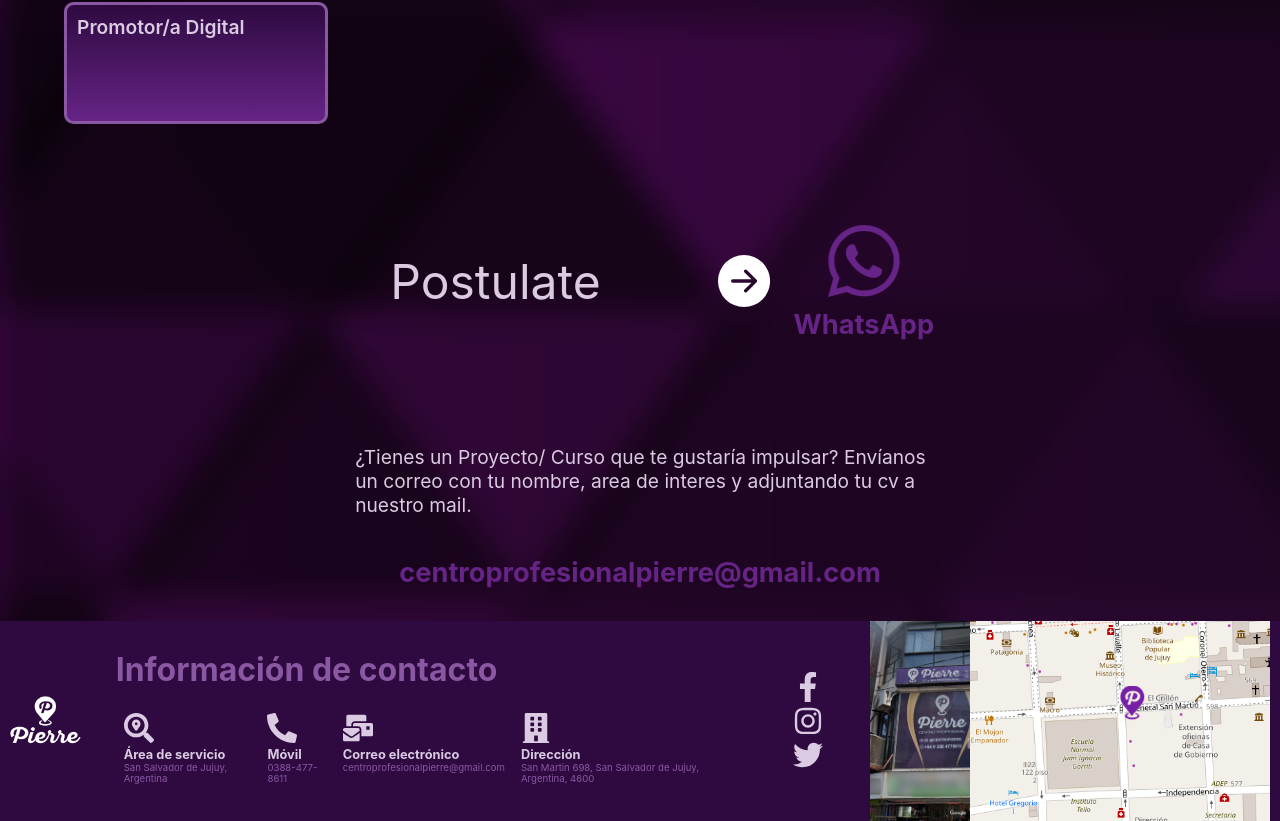
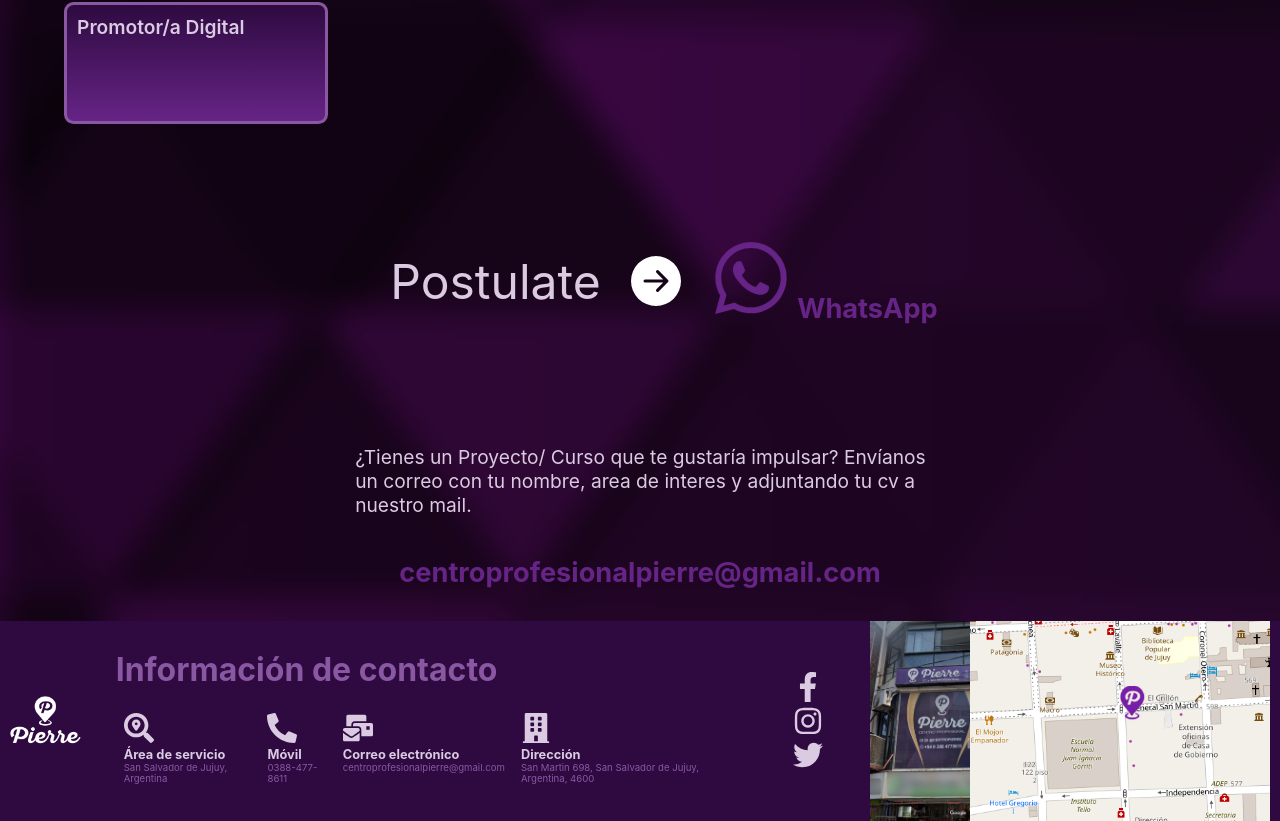
Before and after one commit to Lucasz-Niemiec/PierreLanding, a React (Create React App) app: page /Jobs in a window 1280 px wide. Shown: the part 1115-1936 px from the top of the page. Built offline with nearby package versions, Linux system fonts and the light colour scheme.

Commit message:
fixed links,and whats button

```diff
--- a/src/components/getInContact/getInContact.styled.js
+++ b/src/components/getInContact/getInContact.styled.js
@@ -47,7 +47,7 @@ export const ContinerLinks = styled.div`
 	font-size: 3em;
 	p {
 		font-size: 2em;
-		width: 90%;
+		width: fit-content;
 	}
 	a {
 		display: flex;
@@ -61,7 +61,6 @@ export const ContinerLinks = styled.div`
 	}
 	p {
 		font-size: 1em;
-		width: 90%;
 	}
 `;
 
@@ -80,5 +79,5 @@ export const Arrow = styled(BsFillArrowRightCircleFill)`
 	width: 90px;
 	height: 90px;
 	color: ${({ theme }) => theme.secondary_2};
-	padding-right: 10px;
+	padding: 20px;
 `;
```
